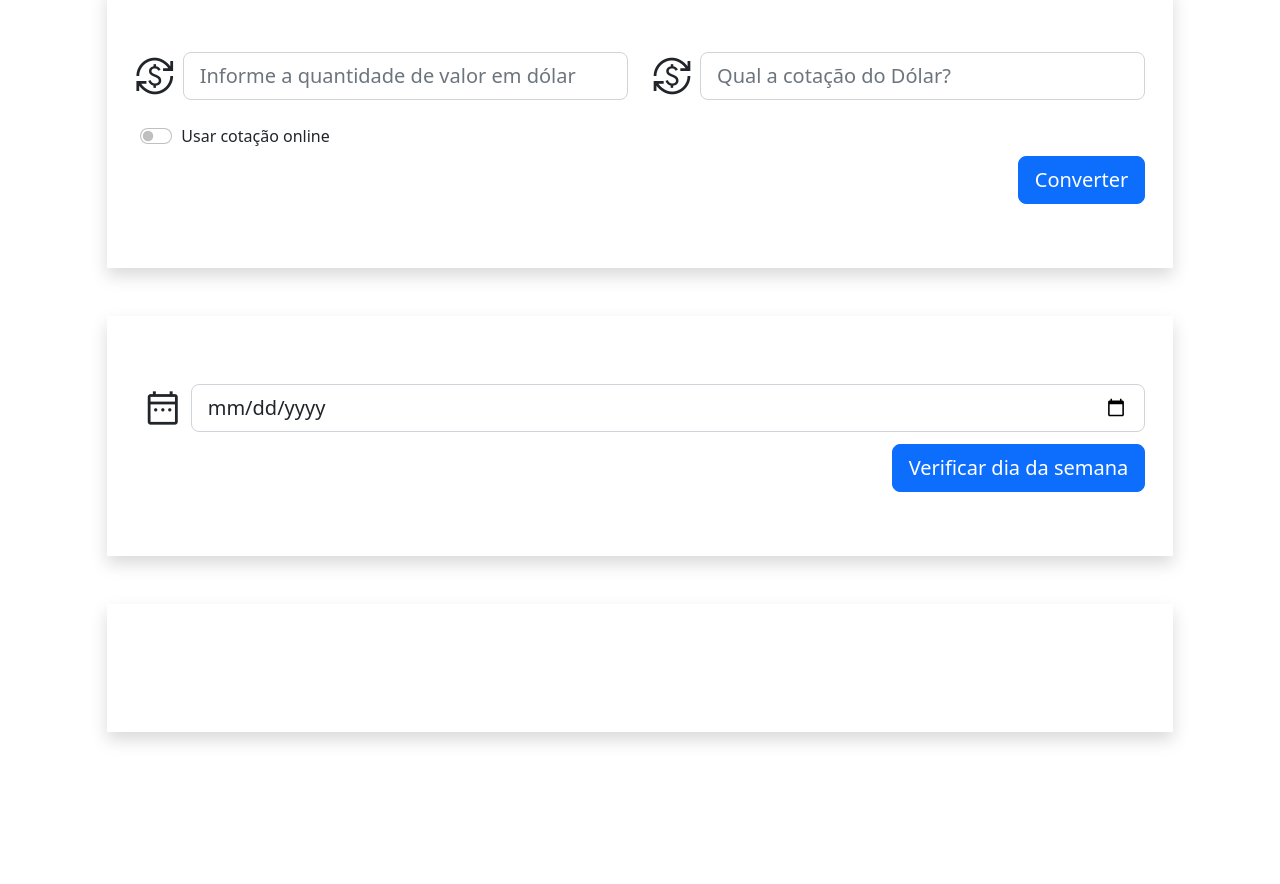
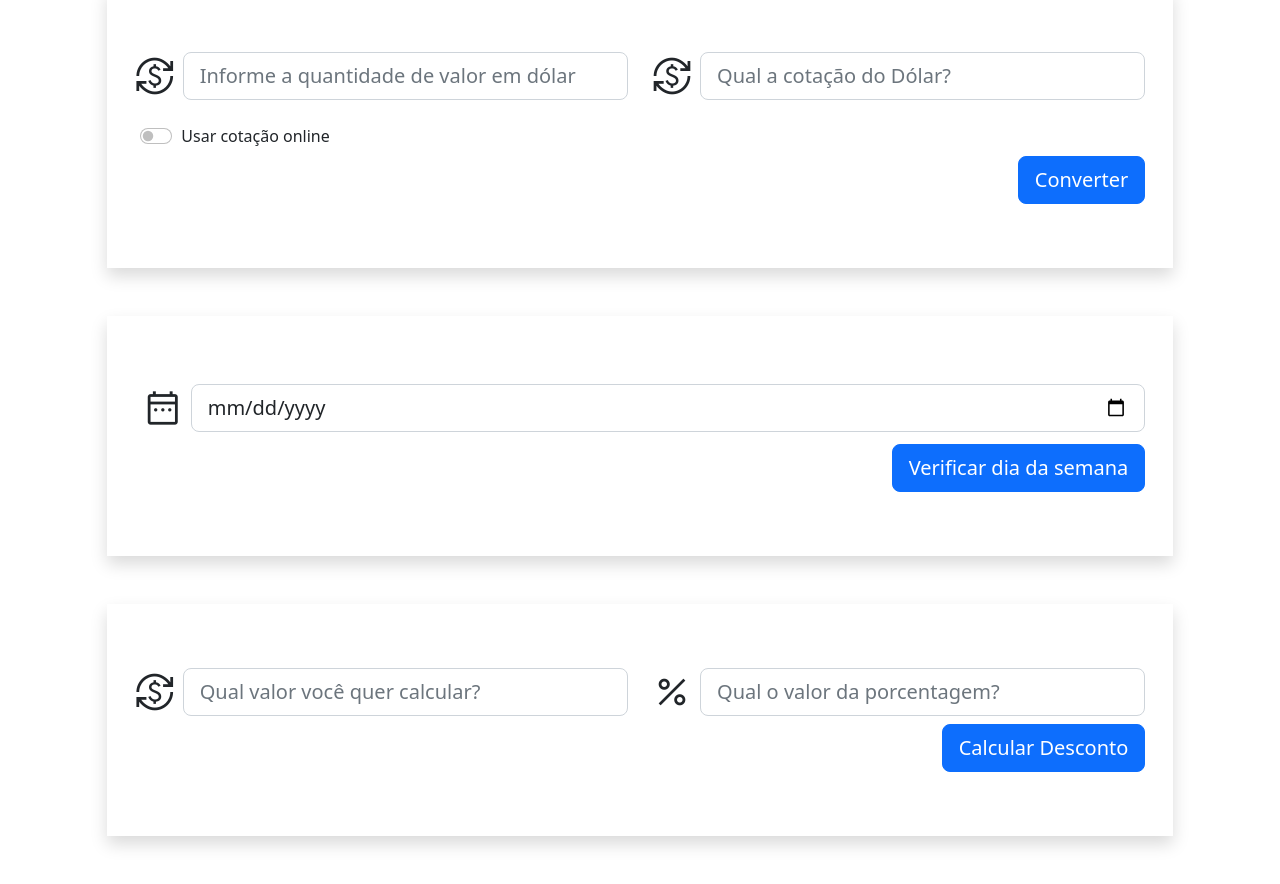
Before and after one commit to luanccardoso23/projeto_Vue, a plain HTML site: page index.html in a window 1280 px wide. Shown: the part 816-1700 px from the top of the page. Before the commit the page ends 1596 px from the top, so only its background shows below. Drawn offline with nearby package versions, Linux system fonts and the light colour scheme.

Commit message:
Finalizado funcionalidade 4

```diff
--- a/index.html
+++ b/index.html
@@ -135,12 +135,20 @@
                <form action="">
                    <section class="row">
                        <div class="col-md-6 d-flex align-items-center">
+                           <span class="material-symbols-outlined fs-1 me-2">currency_exchange</span>
+                           <input type="text" class="form-control form-control-lg" placeholder="Qual valor você quer calcular?" pattern="^[0-9]+(\.([0-9]{2}))?$" title="Informe apenas números inteiros ou separados por ponto com 2 casas decimais"pattern="^[0-9]+(\.([0-9]{2}))?$" title="Informe apenas números inteiros ou separados por ponto com 2 casas decimais">
 
                        </div>
                        <div class="col-md-6 d-flex align-items-center">
+                           <span class="material-symbols-outlined fs-1 me-2">percent</span>
+                           <input type="text" class="form-control form-control-lg" placeholder="Qual o valor da porcentagem?" pattern="^[0-9]+(\.([0-9]{2}))?$" title="Informe apenas números inteiros ou separados por ponto com 2 casas decimais"pattern="^[0-9]+(\.([0-9]{2}))?$" title="Informe apenas números inteiros ou separados por ponto com 2 casas decimais" >
 
                        </div>
                    </section>
+
+                   <div class="d-flex justify-content-end mt-2">
+                       <button type="submit" class="btn btn-lg btn-primary">Calcular Desconto</button>
+                    </div>
                </form>
            </div>
        </section>
```
